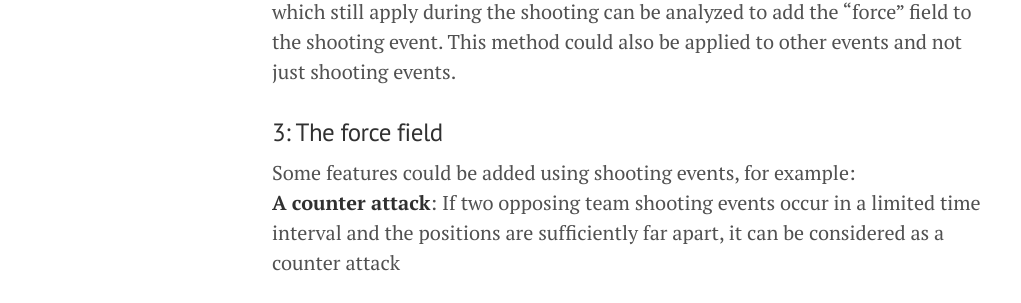
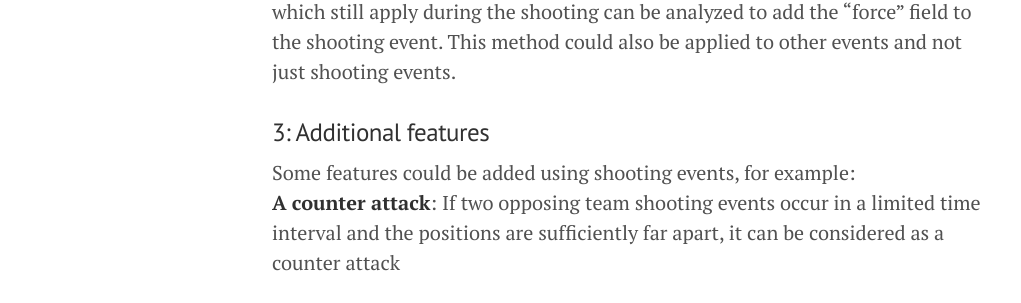
Before and after one commit to ArchambaultP/NHL-Blog, a Jekyll site: the page built from _posts/2021-10-15-milestone-1.md, in a window 1280 px wide and 900 px high, scrolled down 6643 px. Shown: the part 144-447 px from the top of the window, without its empty margins (8-1029 px from the left). Built offline with Jekyll 4.4.1, drawn with Linux system fonts in a browser that asks for light colours.

Commit message:
Update 2021-10-15-milestone-1.md

```diff
--- a/_posts/2021-10-15-milestone-1.md
+++ b/_posts/2021-10-15-milestone-1.md
@@ -108,7 +108,7 @@ We can acquire all the penalty events of the current match  (id: **PENALTY** ava
 
 When a new shooting event appears during subsequent data runs, penalties which still apply during the shooting can be analyzed to add the "force" field to the shooting event. This method could also be applied to other events and not just shooting events.
 
-### 3: The force field
+### 3: Additional features
 Some features could be added using shooting events, for example: \
 **A counter attack**: If two opposing team shooting events occur in a limited time interval and the positions are sufficiently far apart, it can be considered as a counter attack
 
```
